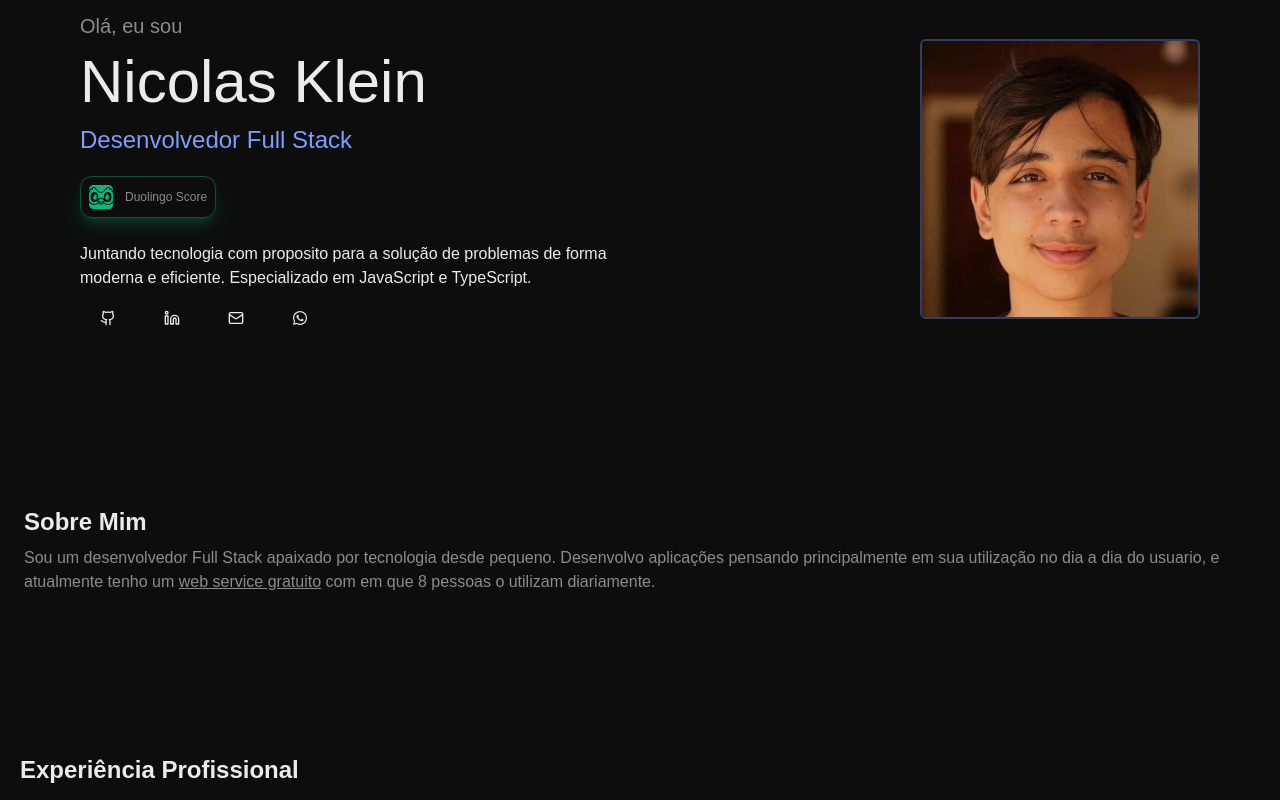
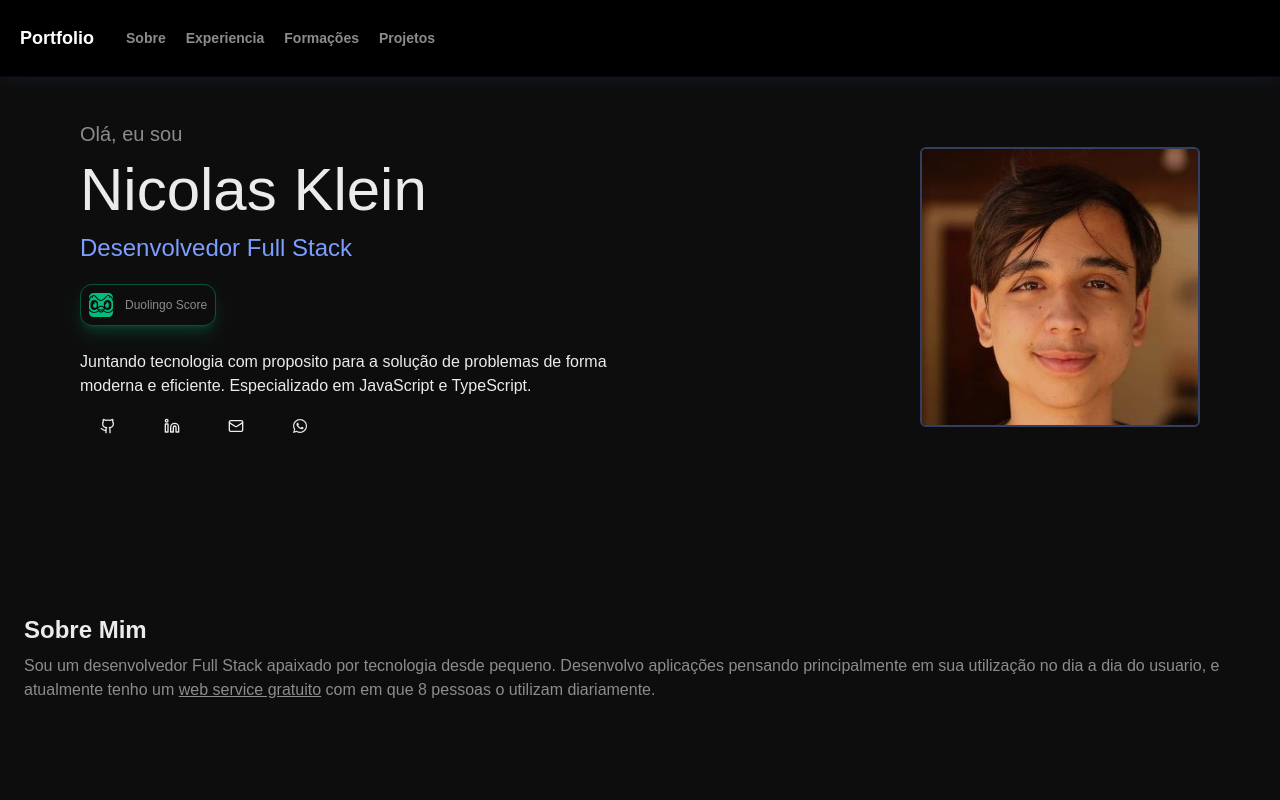
Before and after one commit to nicolaskleinaraujo/portfolio-typescript, a React (Vite) app in the folder frontend/: page / in a window 1280 px wide. Shown: the top 800 px of the page. Built offline with nearby package versions, Linux system fonts and the light colour scheme; no server answers.

Commit message:
adds navigation between areas

```diff
--- a/frontend/src/App.tsx
+++ b/frontend/src/App.tsx
@@ -1,3 +1,8 @@
+// Modules
+import { useRef } from "react"
+
+// Components
+import Navbar from "./components/Navbar"
 import Home from "./components/Home"
 import About from "./components/About"
 import Experience from "./components/Experience"
@@ -5,13 +10,27 @@ import Education from "./components/Education"
 import Projects from "./components/Projects"
 
 function App() {
+  const homeRef = useRef(null)
+  const aboutRef = useRef(null)
+  const experienceRef = useRef(null)
+  const educationRef = useRef(null)
+  const projectsRef = useRef(null)
+
   return (
     <>
-      <Home />
-      <About />
-      <Experience />
-      <Education />
-      <Projects />
+      <Navbar
+        homeRef={homeRef}
+        aboutRef={aboutRef}
+        experienceRef={experienceRef}
+        educationRef={educationRef}
+        projectsRef={projectsRef}
+      />
+
+      <Home ref={homeRef} />
+      <About ref={aboutRef} />
+      <Experience ref={experienceRef} />
+      <Education ref={educationRef} />
+      <Projects ref={projectsRef} />
     </>
   )
 }
--- a/frontend/src/components/About.tsx
+++ b/frontend/src/components/About.tsx
@@ -1,6 +1,16 @@
-const About = () => {
+// Modules
+import type { RefObject } from "react"
+
+interface AboutProps {
+    ref: RefObject<null>
+}
+
+const About = ({ ref }: AboutProps) => {
     return (
-        <div className="flex flex-col justify-center text-left my-40 mx-3 text-[#EBEBEB] md:mx-6">
+        <div
+            ref={ref}
+            className="flex flex-col justify-center text-left my-40 mx-3 text-[#EBEBEB] md:mx-6"
+        >
             <h2 className="text-2xl mb-2 text-left font-bold">Sobre Mim</h2>
             <p className="text-[#8C8C8C]">Sou um desenvolvedor Full Stack apaixado por tecnologia desde pequeno. Desenvolvo aplicações pensando principalmente em sua utilização no dia a dia do usuario, e atualmente tenho um <a href="https://node-automail.nkportfolio.tech" target="_blank" className="underline cursor-pointer">web service gratuito</a> com em que 8 pessoas o utilizam diariamente.</p>
         </div>
--- a/frontend/src/components/Education.tsx
+++ b/frontend/src/components/Education.tsx
@@ -1,6 +1,13 @@
-const Education = () => {
+// Modules
+import type { RefObject } from "react"
+
+interface EducationProps {
+    ref: RefObject<null>
+}
+
+const Education = ({ ref }: EducationProps) => {
     return (
-        <div className="flex flex-col text-[#EBEBEB] my-40">
+        <div ref={ref} className="flex flex-col text-[#EBEBEB] my-40">
             <h2 className="text-2xl mb-5 font-bold text-left indent-5">Formação Educacional</h2>
 
             <div className="flex flex-col mx-5">
--- a/frontend/src/components/Experience.tsx
+++ b/frontend/src/components/Experience.tsx
@@ -1,6 +1,13 @@
-const Experience = () => {
+// Modules
+import type { RefObject } from "react"
+
+interface ExperienceProps {
+    ref: RefObject<null>
+}
+
+const Experience = ({ ref }: ExperienceProps) => {
     return (
-        <div className="flex flex-col text-[#EBEBEB]">
+        <div ref={ref} className="flex flex-col text-[#EBEBEB]">
             <h2 className="text-2xl mb-5 font-bold text-left indent-5">Experiência Profissional</h2>
 
             <div className="flex flex-col mx-5">
--- a/frontend/src/components/Home.tsx
+++ b/frontend/src/components/Home.tsx
@@ -1,8 +1,13 @@
 import { LuGithub, LuLinkedin, LuMail } from "react-icons/lu"
 import { FaWhatsapp } from "react-icons/fa"
 import Duolingo from "./Duolingo"
+import type { RefObject } from "react"
 
-const Home = () => {
+interface HomeProps {
+    ref: RefObject<null>
+}
+
+const Home = ({ ref }: HomeProps) => {
     const copyEmail = async() => {
         try {
             await navigator.clipboard.writeText("contatonkfa@gmail.com")
@@ -12,7 +17,10 @@ const Home = () => {
     }
 
     return (
-        <div className="flex justify-center flex-col lg:flex-row lg:justify-between items-center text-center pt-3 text-[#EBEBEB]">
+        <div
+            ref={ref}
+            className="flex justify-center flex-col lg:flex-row lg:justify-between items-center text-center pt-30 text-[#EBEBEB]"
+        >
             <div className="flex flex-col items-center lg:text-left lg:items-start lg:ml-20">
                 <h3 className="text-[#8C8C8C] text-xl">Olá, eu sou</h3>
                 <h1 className="text-4xl my-3 md:text-6xl">Nicolas Klein</h1>
--- /dev/null
+++ b/frontend/src/components/Navbar.tsx
@@ -0,0 +1,50 @@
+import type { RefObject } from "react"
+
+interface NavbarProps {
+    homeRef: RefObject<null>
+    aboutRef: RefObject<null>
+    experienceRef: RefObject<null>
+    educationRef: RefObject<null>
+    projectsRef: RefObject<null>
+}
+
+const Navbar = ({ homeRef, aboutRef, experienceRef, educationRef, projectsRef }: NavbarProps) => {
+    const scrollToSection = (ref: RefObject<null | HTMLDivElement>) => {
+        if (ref.current !== null) {
+            ref.current.scrollIntoView({ behavior: 'smooth' })
+        }
+    }
+
+    return (
+        <nav className="flex fixed w-full bg-black/95 border-b border-[#7B9EFF]/5 shadow-lg shadow-[#7B9EFF]/5 text-white backdrop-blur-md py-6 z-99">
+            <button
+                onClick={() => scrollToSection(homeRef)}
+                className="ml-5 text-lg font-semibold cursor-pointer"
+            >Portfolio</button>
+
+            <div className="hidden text-[#8C8C8C] text-sm ml-3 md:flex md:flex-row">
+                <button
+                    onClick={() => scrollToSection(aboutRef)}
+                    className="ml-5 font-semibold cursor-pointer hover:text-white/85 transition-colors"
+                >Sobre</button>
+
+                <button
+                    onClick={() => scrollToSection(experienceRef)}
+                    className="ml-5 font-semibold cursor-pointer hover:text-white/85 transition-colors"
+                >Experiencia</button>
+
+                <button
+                    onClick={() => scrollToSection(educationRef)}
+                    className="ml-5 font-semibold cursor-pointer hover:text-white/85 transition-colors"
+                >Formações</button>
+
+                <button
+                    onClick={() => scrollToSection(projectsRef)}
+                    className="ml-5 font-semibold cursor-pointer hover:text-white/85 transition-colors"
+                >Projetos</button>
+            </div>
+        </nav>
+    )
+}
+
+export default Navbar
--- a/frontend/src/components/Projects.tsx
+++ b/frontend/src/components/Projects.tsx
@@ -1,8 +1,14 @@
-import { FiGithub, FiExternalLink, FiDownload } from "react-icons/fi";
+// Modules
+import { FiGithub, FiExternalLink, FiDownload } from "react-icons/fi"
+import type { RefObject } from "react"
 
-const Projects = () => {
+interface ProjectsProps {
+    ref: RefObject<null>
+}
+
+const Projects = ({ ref }: ProjectsProps) => {
     return (
-        <div className="flex flex-col justify-center items-center text-center text-[#EBEBEB] my-8">
+        <div ref={ref} className="flex flex-col justify-center items-center text-center text-[#EBEBEB] my-8">
             <h2 className="text-2xl mb-5 font-bold">Projetos</h2>
 
             <div className="grid md:grid-cols-2 lg:grid-cols-3 gap-5">
```
